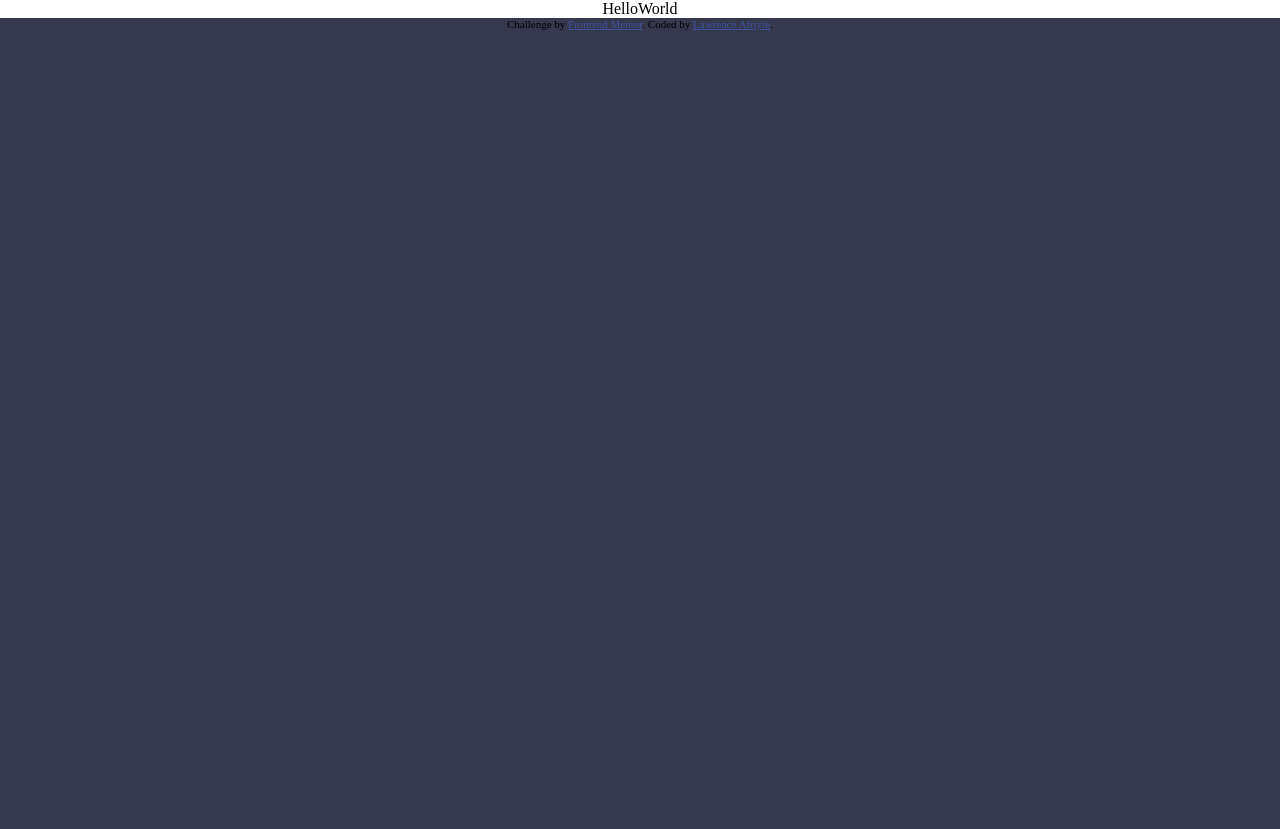
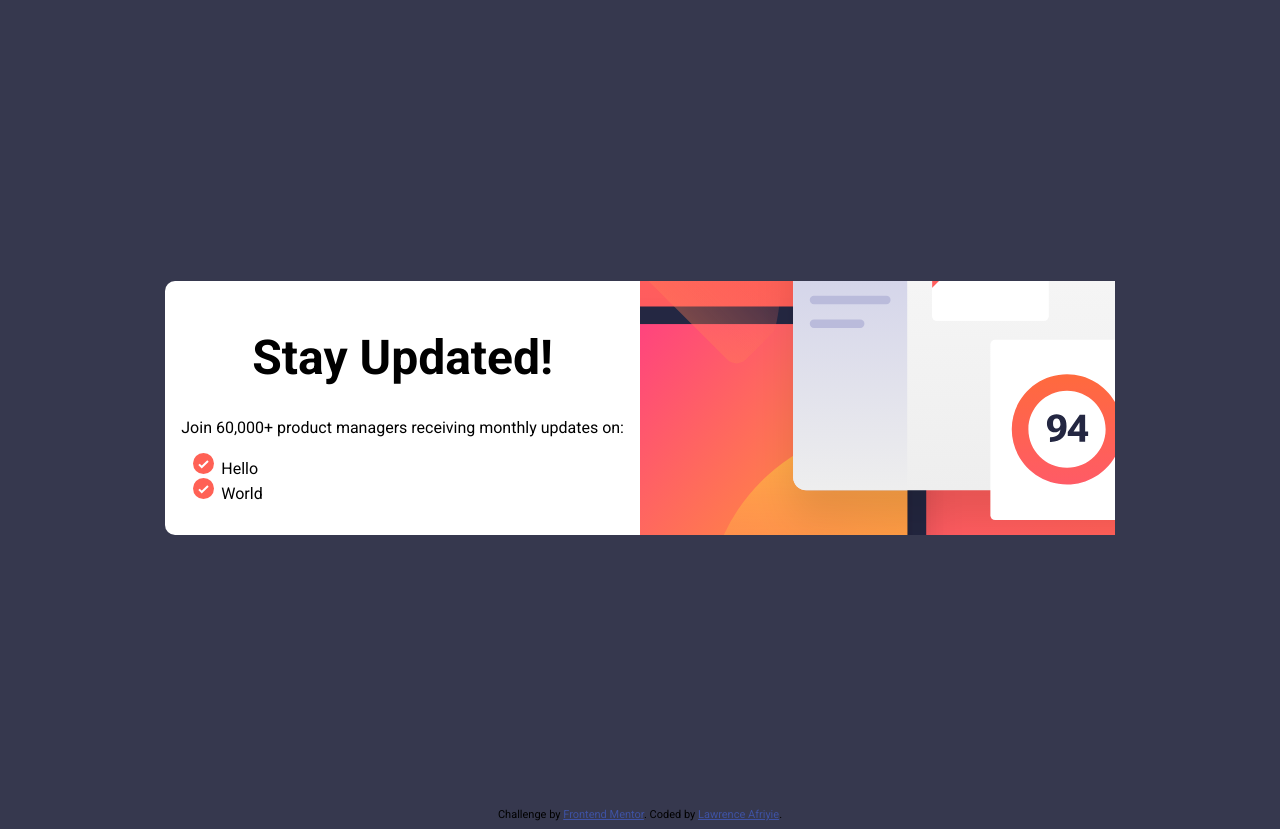
Before and after one commit to LorryAfriyie/newsletter-sign-up-with-success-message, a React (Vite) app: page / in a window 1280 px wide. Before the commit the page ends 800 px from the top, so only its background shows below. Built offline with nearby package versions, Linux system fonts and the light colour scheme.

Commit message:
Newsletter card
Creating news letter card

```diff
--- a/src/App.jsx
+++ b/src/App.jsx
@@ -1,5 +1,4 @@
 import { NewsletterSubCard } from "./NewsletterSubCard";
-import "./style/App.css";
 import "./style/main.scss";
 
 function App() {
--- a/src/NewsletterSubCard.jsx
+++ b/src/NewsletterSubCard.jsx
@@ -1,9 +1,16 @@
 export const NewsletterSubCard = () => {
   return (
     <div className="newsletter-card">
-      <div className="card-row">
-        <div className="card-col">Hello</div>
-        <div className="card-col">World</div>
+      <div className="card">
+        <div className="col-info">
+          <h1>Stay Updated!</h1>
+          <p>Join 60,000+ product managers receiving monthly updates on:</p>
+          <ul>
+            <li>Hello</li>
+            <li>World</li>
+          </ul>
+        </div>
+        <div className="col-img"></div>
       </div>
     </div>
   );
--- a/src/main.jsx
+++ b/src/main.jsx
@@ -1,5 +1,4 @@
 import ReactDOM from "react-dom/client";
 import App from "./App.jsx";
-import "./style/index.css";
 
 ReactDOM.createRoot(document.getElementById("root")).render(<App />);
--- a/src/style/card.scss
+++ b/src/style/card.scss
@@ -1,13 +1,41 @@
 .newsletter-card {
-  background-color: hsl(0, 0%, 100%);
+  display: flex;
+  justify-content: center;
+  align-items: center;
+  height: 100vh;
 
+  .card {
+    background-color: hsl(0, 0%, 100%);
+    border-radius: 10px;
+    display: grid;
 
-  .card-row {
-    display: flex;
-    justify-content: center;
-    align-items: center;
+    .col-info {
+      padding: 1rem;
 
-    .card-col {
+      h1 {
+        font-size: 3rem;
+        text-align: center;
+      }
+
+      ul {
+        list-style-type: none;
+        list-style-image: url("/images/icon-list.svg");
+      }
+    }
+
+    .col-img {
+      background-image: url("/images/illustration-sign-up-desktop.svg");
+      background-position: center;
+      background-repeat: no-repeat;
+      background-size: cover;
     }
   }
 }
+
+@media (min-width: 40em) {
+  .newsletter-card {
+    .card {
+      grid-template-columns: repeat(2, 1fr);
+    }
+  }
+}
--- a/src/style/main.scss
+++ b/src/style/main.scss
@@ -2,13 +2,10 @@
 
 @import url("https://fonts.googleapis.com/css2?family=Roboto:ital,wght@0,100;0,300;0,400;0,500;0,700;0,900;1,100;1,300;1,400;1,500;1,700;1,900&display=swap");
 
-* {
-  padding: 0;
-  margin: 0;
-  box-sizing: border-box;
-}
+
 
 body {
   background-color: hsl(235, 18%, 26%);
   font-size: 16px;
+  font-family: "Roboto", sans-serif;
 }
```
Also changed, not shown: src/style/App.css (deleted), src/style/index.css (deleted).
